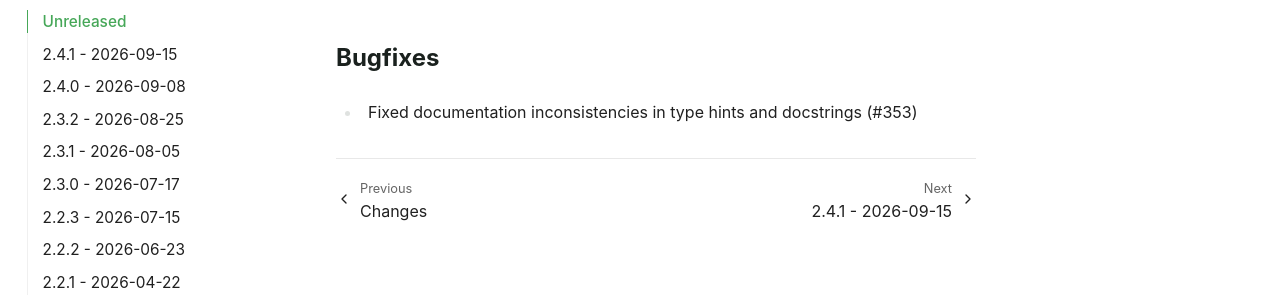
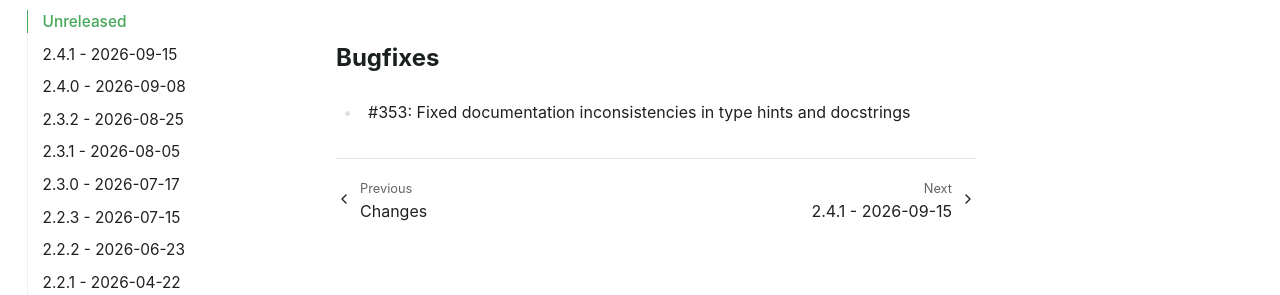
Before and after one commit to exasol/pyexasol, a Sphinx documentation site: the page built from doc/changes/unreleased.md, in a window 1280 px wide and 900 px high. Shown: the part 214-509 px from the top of the window. Built offline with Sphinx 7.4.7, drawn with Linux system fonts in a browser that asks for light colours.

```diff
--- a/doc/changes/unreleased.md
+++ b/doc/changes/unreleased.md
@@ -4,4 +4,4 @@
 
 ## Bugfixes
 
-- Fixed documentation inconsistencies in type hints and docstrings (#353)
+* #353: Fixed documentation inconsistencies in type hints and docstrings
```
